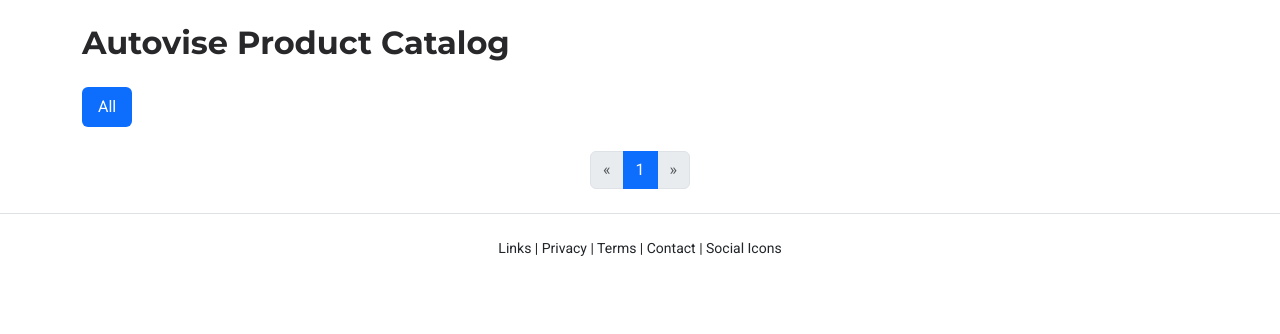
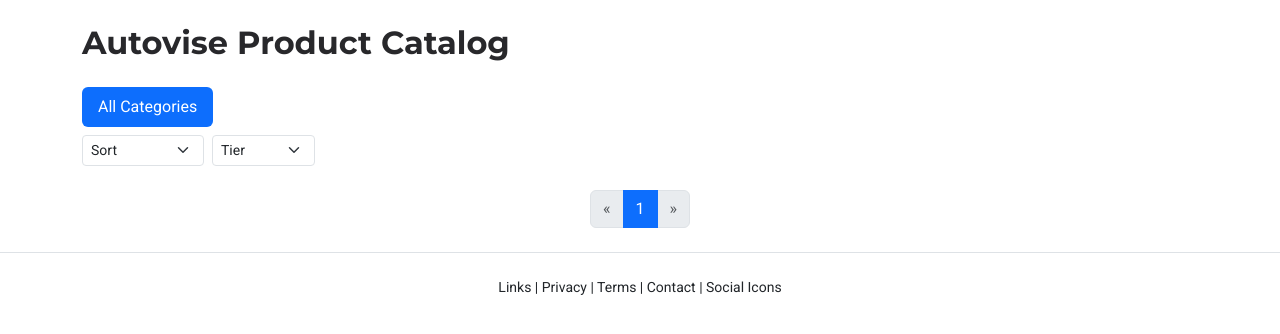
Before and after one commit to Merrick101/autovise, a Django app: page /products/ in a window 1280 px wide. Shown: the part 69-403 px from the top of the page. Run offline with Django 5.2, Linux system fonts and the light colour scheme; data that the repository does not hold is empty; some libraries are stand-ins or nearby versions.

Commit message:
Add qs_with tag and refactor product filtering workflow. Create products.templatetags.qstring.qs_with to centralize query-string building. Update product_list_view to handle sort, 	ier, and pagination parameters. Refactor product_list.html to use qs_with for navigation links and call updateFilterParam in selects. Move updateFilterParam into static/js/scripts.js and remove inline URLSearchParams code.

```diff
--- a/apps/products/views.py
+++ b/apps/products/views.py
@@ -6,35 +6,47 @@ from .models import Product, Bundle, Category
 
 
 def product_list_view(request):
-    # 1) Read filters
+    # 1) Read all query-params
     category_slug = request.GET.get("category")
+    sort_param = request.GET.get("sort")
+    tier_param = request.GET.get("tier")
     page_number = request.GET.get("page", 1)
 
-    # 2) Base queryset: only live, non-draft products
+    # 2) Base queryset
     qs = Product.objects.filter(is_draft=False)
+
+    # 3) Category filter
     if category_slug:
         qs = qs.filter(category__slug=category_slug)
 
-    # 3) Paginate: 20 items per page
+    # 4) Tier filter (single‐select)
+    if tier_param in ("Standard", "Pro"):
+        qs = qs.filter(tier=tier_param)
+
+    # 5) Price sort
+    if sort_param == "price_asc":
+        qs = qs.order_by("price")
+    elif sort_param == "price_desc":
+        qs = qs.order_by("-price")
+
+    # 6) Paginate (20 per page)
     paginator = Paginator(qs, 20)
     try:
         page_obj = paginator.page(page_number)
-    except PageNotAnInteger:
+    except (PageNotAnInteger, EmptyPage):
         page_obj = paginator.page(1)
-    except EmptyPage:
-        page_obj = paginator.page(paginator.num_pages)
 
-    # 4) Gather context
-    categories = Category.objects.all()
+    # 7) Build context
     context = {
-        "products":       page_obj.object_list,  # for backwards compatibility
-        "page_obj":       page_obj,
-        "paginator":      paginator,
-        "categories":     categories,
+        "products":         page_obj.object_list,
+        "page_obj":         page_obj,
+        "categories":       Category.objects.all(),
         "selected_category": category_slug,
+        "selected_tier":    tier_param,
+        "selected_sort":    sort_param,
     }
 
-    # 5) Render
+    # 8) Render
     return render(request, "products/product_list.html", context)
 
 
--- a/templates/base.html
+++ b/templates/base.html
@@ -40,7 +40,7 @@
   <!-- Bootstrap JS Bundle (with Popper) -->
   <script src="https://cdn.jsdelivr.net/npm/bootstrap@5.3.0/dist/js/bootstrap.bundle.min.js"></script>
 
-  <script src="{% static 'js/scripts.js' %}"></script>
+  <script src="{% static 'js/scripts.js' %}" defer></script>
 
   {% block extra_js %}{% endblock %}
 
--- a/templates/products/product_list.html
+++ b/templates/products/product_list.html
@@ -1,141 +1,146 @@
-<!-- templates/products/product_list.html -->
-
 {% extends "base.html" %}
 {% load static %}
+
 {% block content %}
-
 <h2 class="mb-4">Autovise Product Catalog</h2>
 
-<!-- Product Filters -->
-
-{# 1 Mobile-only dropdown (visible on xs, hidden sm+) #}
-<form class="d-block d-sm-none mb-4">
-  <select class="form-select"
-          onchange="if (this.value) window.location.href=this.value">
-    <option value="{% url 'products:product_list' %}"
-            {% if not selected_category %}selected{% endif %}>
-      All
-    </option>
+<!-- MOBILE: stacked selects -->
+<div class="d-block d-sm-none mb-4">
+  {# Category #}
+  <label for="mobile-category" class="visually-hidden">Category</label>
+  <select id="mobile-category" class="form-select mb-2"
+          onchange="updateFilterParam('category', this.value)">
+    <option value="" {% if not selected_category %}selected{% endif %}>All Categories</option>
     {% for cat in categories %}
-      <option value="{% url 'products:product_list' %}?category={{ cat.slug }}"
-              {% if selected_category == cat.slug %}selected{% endif %}>
+      <option value="{{ cat.slug }}" {% if selected_category == cat.slug %}selected{% endif %}>
         {{ cat.name }}
       </option>
     {% endfor %}
   </select>
-</form>
 
-{# 2 Desktop pills (hidden on xs, flex on sm+) #}
-<ul class="nav nav-pills mb-4 d-none d-sm-flex flex-row flex-wrap">
+  {# Sort #}
+  <label for="mobile-sort" class="visually-hidden">Sort</label>
+  <select id="mobile-sort" class="form-select mb-2"
+          onchange="updateFilterParam('sort', this.value)">
+    <option value="" {% if not selected_sort %}selected{% endif %}>Default Sort</option>
+    <option value="price_asc"  {% if selected_sort == 'price_asc'  %}selected{% endif %}>Price: Low → High</option>
+    <option value="price_desc" {% if selected_sort == 'price_desc' %}selected{% endif %}>Price: High → Low</option>
+  </select>
+
+  {# Tier #}
+  <label for="mobile-tier" class="visually-hidden">Tier</label>
+  <select id="mobile-tier" class="form-select"
+          onchange="updateFilterParam('tier', this.value)">
+    <option value="" {% if not selected_tier %}selected{% endif %}>All Tiers</option>
+    <option value="Standard" {% if selected_tier == 'Standard' %}selected{% endif %}>Standard</option>
+    <option value="Pro"      {% if selected_tier == 'Pro'      %}selected{% endif %}>Pro</option>
+  </select>
+</div>
+
+<!-- DESKTOP: pills + inline selects -->
+<div class="d-none d-sm-block mb-4">
+  {# Category pills #}
+  <ul class="nav nav-pills mb-2 flex-row flex-wrap">
     <li class="nav-item">
       <a class="nav-link {% if not selected_category %}active{% endif %}"
-       href="{% url 'products:product_list' %}">
-      All
+         href="?{% if selected_sort %}sort={{ selected_sort }}&{% endif %}{% if selected_tier %}tier={{ selected_tier }}&{% endif %}">
+        All Categories
       </a>
     </li>
     {% for cat in categories %}
       <li class="nav-item">
         <a class="nav-link {% if selected_category == cat.slug %}active{% endif %}"
-         href="{% url 'products:product_list' %}?category={{ cat.slug }}">
+           href="?category={{ cat.slug }}&{% if selected_sort %}sort={{ selected_sort }}&{% endif %}{% if selected_tier %}tier={{ selected_tier }}&{% endif %}">
           {{ cat.name }}
         </a>
       </li>
     {% endfor %}
   </ul>
 
+  {# Sort & Tier selects side-by-side #}
+  <div class="d-flex gap-2">
+    <select class="form-select w-auto form-select-sm"
+            onchange="updateFilterParam('sort', this.value)">
+      <option value="" {% if not selected_sort %}selected{% endif %}>Sort</option>
+      <option value="price_asc"  {% if selected_sort == 'price_asc'  %}selected{% endif %}>Low → High</option>
+      <option value="price_desc" {% if selected_sort == 'price_desc' %}selected{% endif %}>High → Low</option>
+    </select>
+
+    <select class="form-select w-auto form-select-sm"
+            onchange="updateFilterParam('tier', this.value)">
+      <option value="" {% if not selected_tier %}selected{% endif %}>Tier</option>
+      <option value="Standard" {% if selected_tier == 'Standard' %}selected{% endif %}>Standard</option>
+      <option value="Pro"      {% if selected_tier == 'Pro'      %}selected{% endif %}>Pro</option>
+    </select>
+  </div>
+</div>
+
 <!-- Product Grid -->
-
 <div class="row">
-  {% for product in products %}
+  {% for product in page_obj %}
     <div class="col-12 col-sm-6 col-md-4 col-lg-3 mb-4">
       <div class="card h-100 shadow-sm">
-
         {% if product.tier == "Pro" %}
           <span class="badge bg-warning text-dark position-absolute top-0 end-0 m-2">Pro</span>
         {% endif %}
-
         {% if product.image %}
           <img src="{{ product.image.url }}" class="card-img-top img-fluid product-list-image" alt="{{ product.name }}">
         {% else %}
           <img src="{% static 'images/placeholder.jpg' %}" class="card-img-top img-fluid" alt="Placeholder">
         {% endif %}
-
         <div class="card-body d-flex flex-column justify-content-between">
           <div>
             <h5 class="card-title product-title">{{ product.name }}</h5>
             <p class="card-text fw-semibold">£{{ product.price }}</p>
             <p class="card-text small text-muted">{{ product.description|striptags|truncatewords:12 }}</p>
           </div>
-
           <div class="mt-auto d-grid gap-2">
-            <a href="{% url 'products:product_detail' product.id %}" class="btn btn-outline-secondary btn-sm">
-              View Product
-            </a>
-
-            <form action="{% url 'orders:add_to_cart' product.id %}" method="post">
-              {% csrf_token %}
+            <a href="{% url 'products:product_detail' product.id %}" class="btn btn-outline-secondary btn-sm">View</a>
+            <form action="{% url 'orders:add_to_cart' product.id %}" method="post">{% csrf_token %}
               <input type="hidden" name="quantity" value="1">
-              <button type="submit" class="btn btn-primary btn-sm w-100">
-                Add to Cart
-              </button>
+              <button class="btn btn-primary btn-sm w-100">Add to Cart</button>
             </form>
-
-            <form action="{% url 'users:save_product' product.id %}" method="post">
-              {% csrf_token %}
-              <button type="submit" class="btn btn-outline-primary btn-sm w-100">
-                Save for Later
-              </button>
+            <form action="{% url 'users:save_product' product.id %}" method="post">{% csrf_token %}
+              <button class="btn btn-outline-primary btn-sm w-100">Save</button>
             </form>
           </div>
-
         </div>
       </div>
     </div>
   {% endfor %}
 </div>
 
-{# — Pagination controls — #}
+<!-- Pagination controls -->
 <nav aria-label="Page navigation">
   <ul class="pagination justify-content-center">
-
-    {# Previous button #}
     {% if page_obj.has_previous %}
       <li class="page-item">
         <a class="page-link"
-           href="?{% if selected_category %}category={{ selected_category }}&{% endif %}page={{ page_obj.previous_page_number }}"
-           aria-label="Previous">
-          &laquo;
-        </a>
+           href="?{% if selected_category %}category={{ selected_category }}&{% endif %}{% if selected_sort %}sort={{ selected_sort }}&{% endif %}{% if selected_tier %}tier={{ selected_tier }}&{% endif %}page={{ page_obj.previous_page_number }}"
+           aria-label="Previous">&laquo;</a>
       </li>
     {% else %}
-      <li class="page-item disabled">
-        <span class="page-link">&laquo;</span>
-      </li>
+      <li class="page-item disabled"><span class="page-link">&laquo;</span></li>
     {% endif %}
 
-    {# Page numbers #}
     {% for num in page_obj.paginator.page_range %}
       <li class="page-item {% if page_obj.number == num %}active{% endif %}">
         <a class="page-link"
-           href="?{% if selected_category %}category={{ selected_category }}&{% endif %}page={{ num }}">
+           href="?{% if selected_category %}category={{ selected_category }}&{% endif %}{% if selected_sort %}sort={{ selected_sort }}&{% endif %}{% if selected_tier %}tier={{ selected_tier }}&{% endif %}page={{ num }}">
           {{ num }}
         </a>
       </li>
     {% endfor %}
 
-    {# Next button #}
     {% if page_obj.has_next %}
       <li class="page-item">
         <a class="page-link"
-           href="?{% if selected_category %}category={{ selected_category }}&{% endif %}page={{ page_obj.next_page_number }}"
-           aria-label="Next">
-          &raquo;
-        </a>
+           href="?{% if selected_category %}category={{ selected_category }}&{% endif %}{% if selected_sort %}sort={{ selected_sort }}&{% endif %}{% if selected_tier %}tier={{ selected_tier }}&{% endif %}page={{ page_obj.next_page_number }}"
+           aria-label="Next">&raquo;</a>
       </li>
     {% else %}
-      <li class="page-item disabled">
-        <span class="page-link">&raquo;</span>
-      </li>
+      <li class="page-item disabled"><span class="page-link">&raquo;</span></li>
     {% endif %}
-
+  </ul>
+</nav>
 {% endblock %}
```
Also changed, not shown: apps/products/templatetags/qstring.py (added, +15 -0 lines), static/js/scripts.js (+21 -11 lines). Lines whose indentation alone changed are shown as unchanged.
